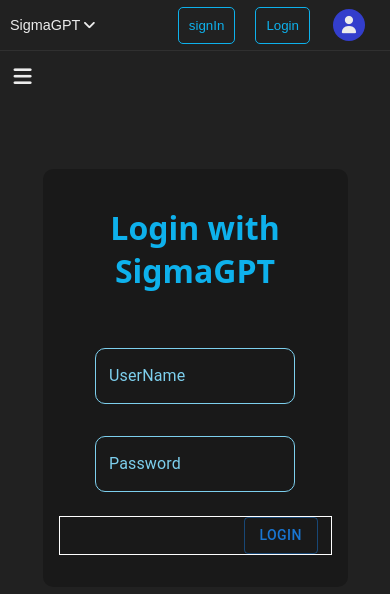
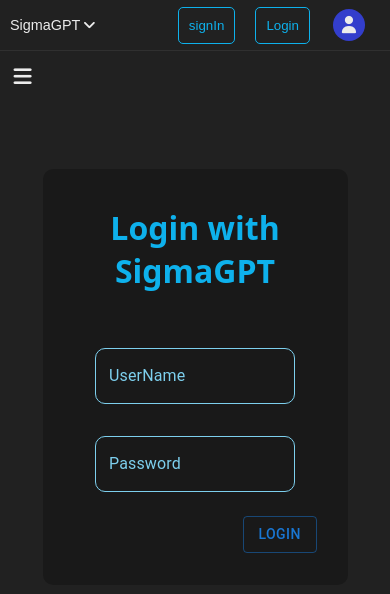
Before and after one commit to dhruvverma123/SigmaGPT, a React (Vite) app in the folder Frontend/: page / in a window 390 px wide. Both pictures are taken after a click on the button "Login". Shown: the top 594 px of the page. Built offline with nearby package versions, Linux system fonts and the light colour scheme; no server answers.

Commit message:
remove border

```diff
--- a/Frontend/src/components/Login.css
+++ b/Frontend/src/components/Login.css
@@ -43,9 +43,6 @@
   .loginStyle {
     width: 50%;
   }
-  .btnStyle {
-    border: 1px solid white;
-  }
 }
 
 @media (max-width: 500px) {
```
